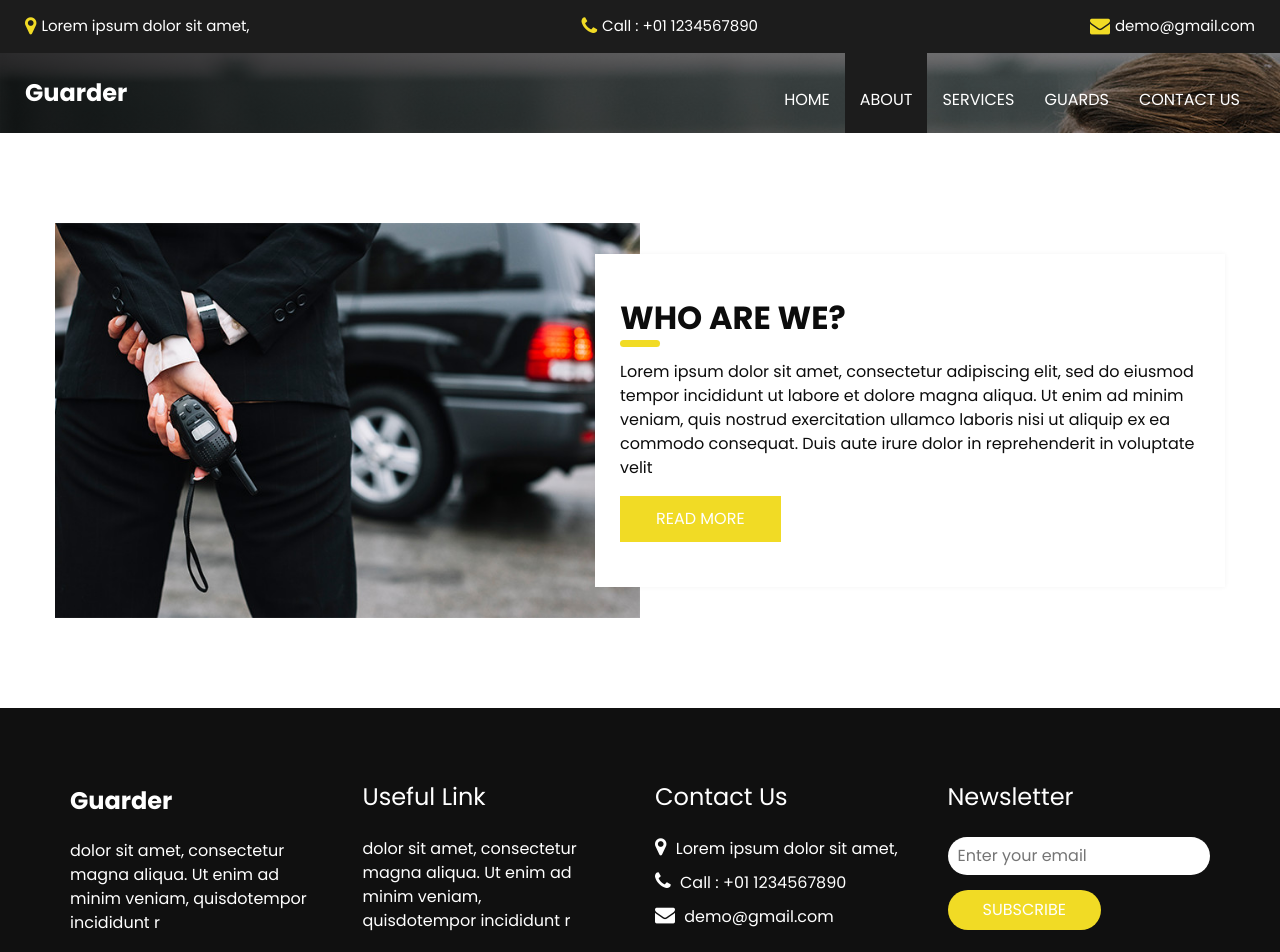
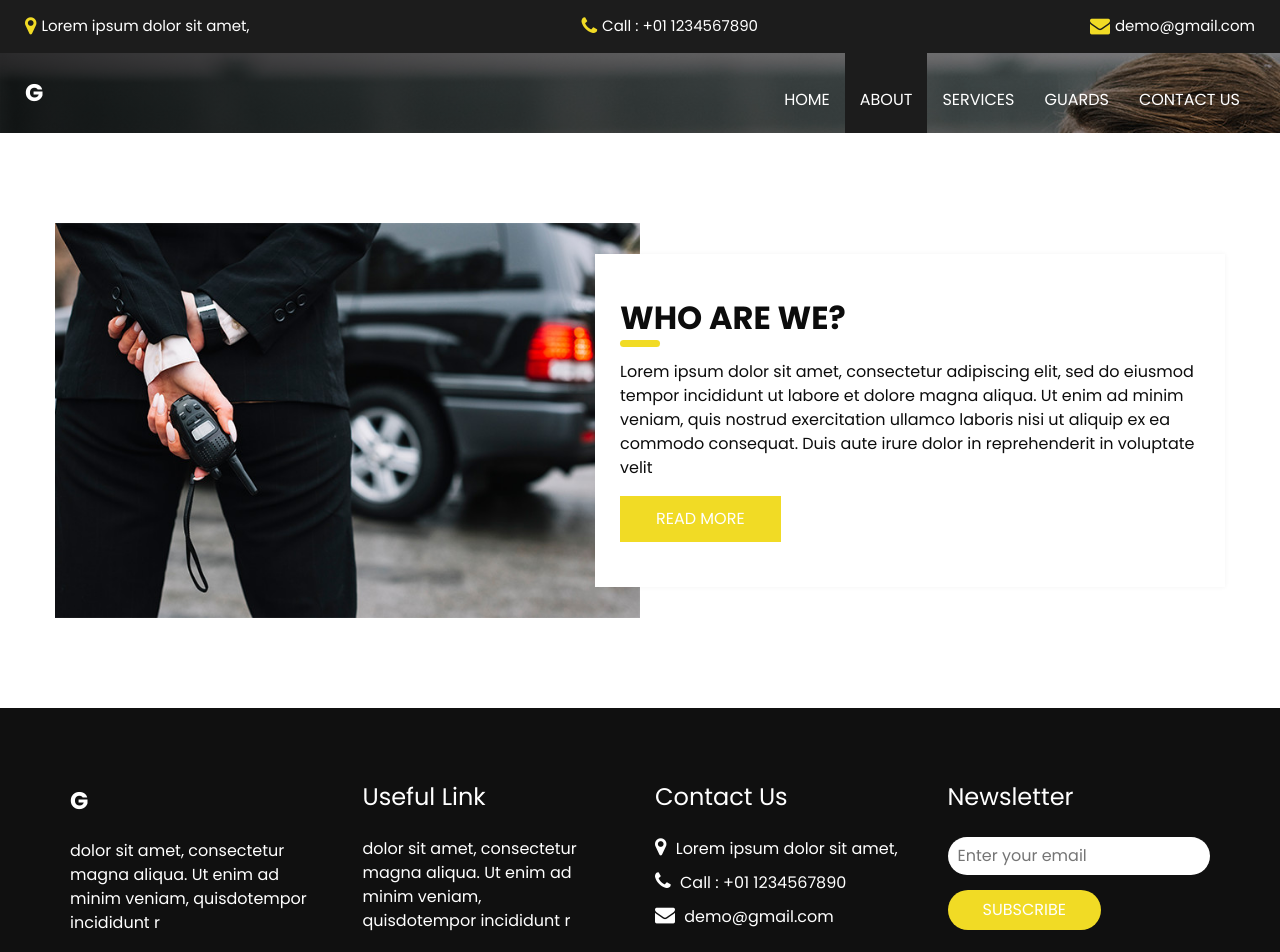
Before and after one commit to VD6604/Guarder-Free-Website-Template---Free-CSS.com, a plain HTML site: page about.html in a window 1280 px wide. Shown: the top 952 px of the page. Drawn offline with Linux system fonts and the light colour scheme.

Commit message:
guarder replace

```diff
--- a/about.html
+++ b/about.html
@@ -13,7 +13,7 @@
   <meta name="author" content="" />
   <link rel="shortcut icon" href="images/favicon.png" type="image/x-icon">
 
-  <title>Guarder</title>
+  <title>G</title>
 
   <!-- bootstrap core css -->
   <link rel="stylesheet" type="text/css" href="css/bootstrap.css" />
@@ -66,7 +66,7 @@
           <nav class="navbar navbar-expand-lg custom_nav-container">
             <a class="navbar-brand" href="index.html">
               <span>
-                Guarder
+                G
               </span>
             </a>
             <button class="navbar-toggler" type="button" data-toggle="collapse" data-target="#navbarSupportedContent" aria-controls="navbarSupportedContent" aria-expanded="false" aria-label="Toggle navigation">
@@ -146,7 +146,7 @@
           <div class="info_logo">
             <a class="navbar-brand" href="index.html">
               <span>
-                Guarder
+                G
               </span>
             </a>
             <p>
```
Also changed, not shown: contact.html (+3 -3 lines), guard.html (+3 -3 lines), index.html (+3 -3 lines), service.html (+3 -3 lines).
